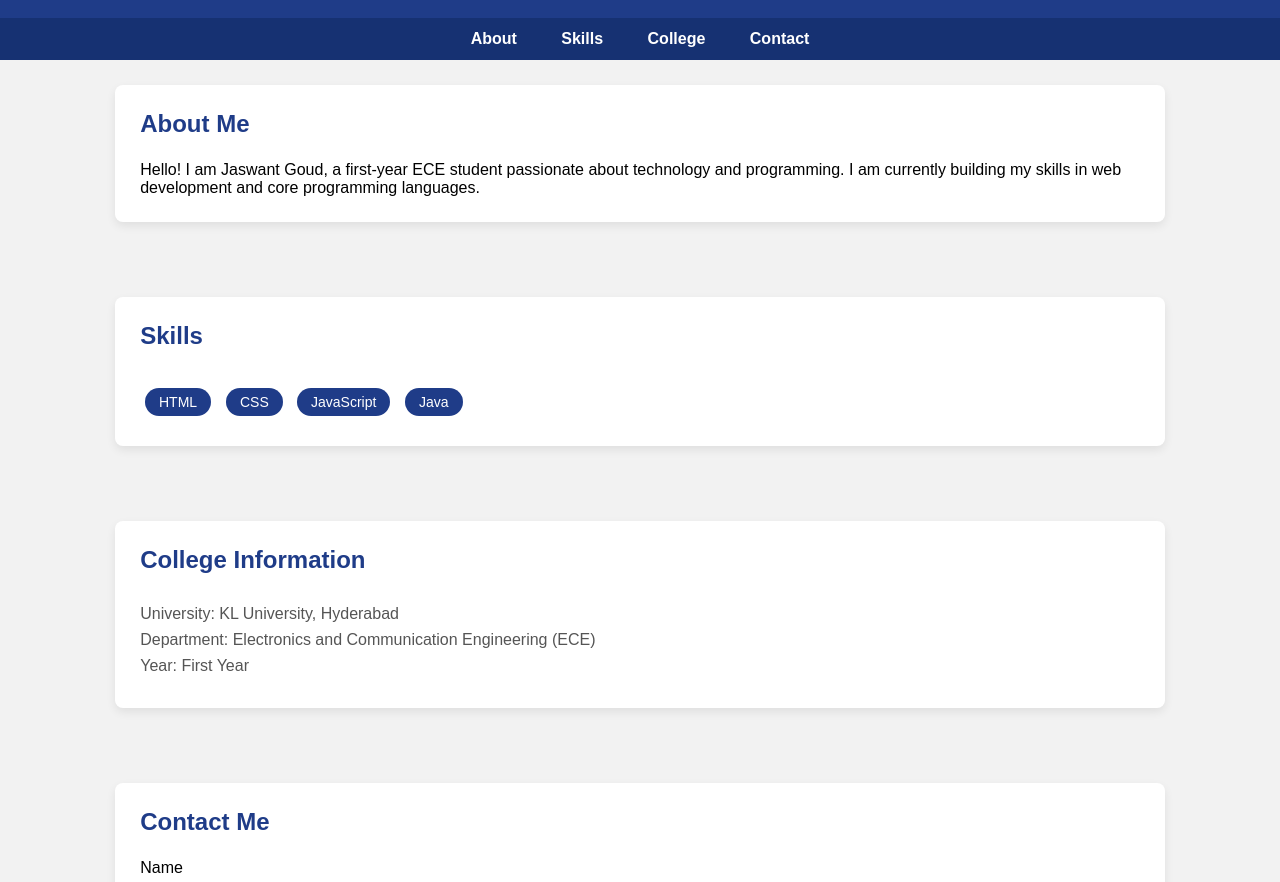
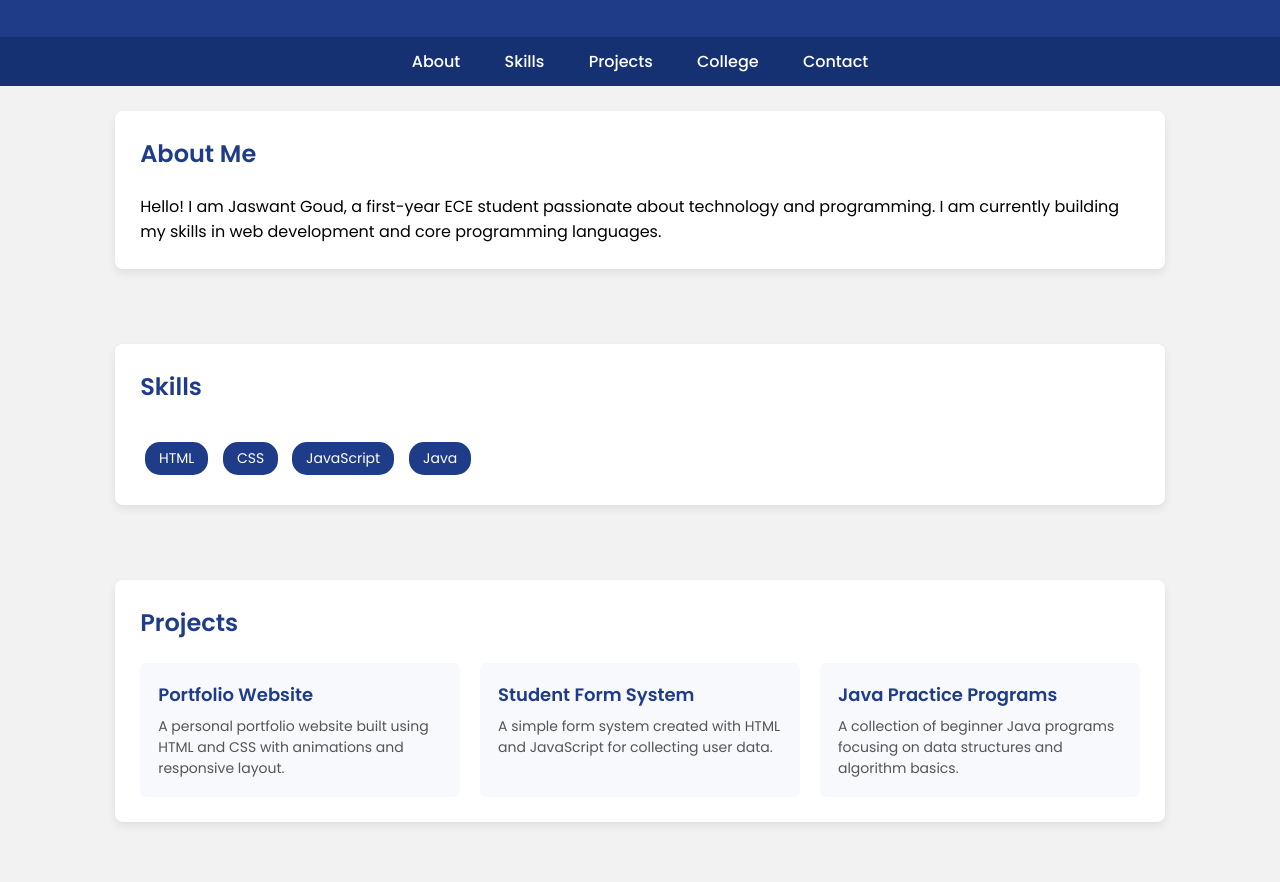
Before and after one commit to jgoud00/professionalportfolio, a plain HTML site: page index.html in a window 1280 px wide. Shown: the part 129-1011 px from the top of the page. Drawn offline with Linux system fonts and the light colour scheme.

Commit message:
Refactor index.html for improved structure and styling

```diff
--- a/index.html
+++ b/index.html
@@ -1,229 +1,300 @@
+
 <!DOCTYPE html>
 <html>
 <head>
 <title>Jaswant Goud | Portfolio</title>
 <meta name="viewport" content="width=device-width, initial-scale=1.0">
+
+<link href="https://fonts.googleapis.com/css2?family=Poppins:wght@300;400;500;600&display=swap" rel="stylesheet">
+
 <style>
-        * { margin: 0; padding: 0; box-sizing: border-box; }
 
-        body {
-            font-family: Arial, sans-serif;
-            background-color: #f2f2f2;
+*{
+margin:0;
+padding:0;
+box-sizing:border-box;
+}
+
+body{
+font-family:'Poppins',sans-serif;
+background:#f2f2f2;
 }
 
 
-        @keyframes fadeInDown {
-            from { opacity: 0; transform: translateY(-30px); }
-            to   { opacity: 1; transform: translateY(0); }
+/* animations */
+
+@keyframes fadeInDown{
+from{opacity:0;transform:translateY(-30px);}
+to{opacity:1;transform:translateY(0);}
 }
-        @keyframes fadeInUp {
-            from { opacity: 0; transform: translateY(40px); }
-            to   { opacity: 1; transform: translateY(0); }
+
+@keyframes fadeInUp{
+from{opacity:0;transform:translateY(40px);}
+to{opacity:1;transform:translateY(0);}
 }
-        @keyframes fadeIn {
-            from { opacity: 0; }
-            to   { opacity: 1; }
+
+@keyframes fadeIn{
+from{opacity:0;}
+to{opacity:1;}
 }
-        @keyframes slideInLeft {
-            from { opacity: 0; transform: translateX(-40px); }
-            to   { opacity: 1; transform: translateX(0); }
+
+@keyframes slideInLeft{
+from{opacity:0;transform:translateX(-40px);}
+to{opacity:1;transform:translateX(0);}
 }
-        @keyframes badgePop {
-            0%   { transform: scale(0); opacity: 0; }
-            70%  { transform: scale(1.1); }
-            100% { transform: scale(1); opacity: 1; }
+
+@keyframes badgePop{
+0%{transform:scale(0);opacity:0;}
+70%{transform:scale(1.1);}
+100%{transform:scale(1);opacity:1;}
 }
 
 
-        header {
-            background-color: #1f3c88;
-            color: white;
-            text-align: center;
-            padding: 40px 0;
-            animation: fadeInDown 0.8s ease both;
+/* header */
+
+header{
+background:#1f3c88;
+color:white;
+text-align:center;
+padding:40px 0;
+animation:fadeInDown 0.8s ease both;
 }
-        header h1 {
-            font-size: 36px;
-            letter-spacing: 2px;
-            animation: fadeInDown 0.8s ease 0.1s both;
+
+header h1{
+font-size:36px;
+letter-spacing:2px;
 }
-        header p {
-            margin-top: 8px;
-            font-size: 15px;
-            color: #c5d0f0;
-            animation: fadeIn 1s ease 0.3s both;
+
+header p{
+margin-top:8px;
+font-size:15px;
+color:#c5d0f0;
 }
 
 
-        nav {
-            background-color: #163172;
-            text-align: center;
-            padding: 12px;
-            animation: fadeInDown 0.8s ease 0.2s both;
-            position: sticky;
-            top: 0;
-            z-index: 100;
-        }
-        nav a {
-            color: white;
-            text-decoration: none;
-            margin: 20px;
-            font-weight: bold;
-            position: relative;
-            padding-bottom: 4px;
-            transition: color 0.3s ease;
+/* navigation */
+
+nav{
+background:#163172;
+text-align:center;
+padding:12px;
+position:sticky;
+top:0;
+z-index:100;
 }
 
-        nav a::after {
-            content: '';
-            position: absolute;
-            bottom: 0; left: 0;
-            width: 0; height: 2px;
-            background-color: #f8b400;
-            transition: width 0.3s ease;
+nav a{
+color:white;
+text-decoration:none;
+margin:20px;
+font-weight:500;
+position:relative;
+padding-bottom:4px;
+transition:0.3s;
 }
-        nav a:hover { color: #f8b400; }
-        nav a:hover::after { width: 100%; }
 
+nav a::after{
+content:'';
+position:absolute;
+bottom:0;
+left:0;
+width:0;
+height:2px;
+background:#f8b400;
+transition:0.3s;
+}
 
-        section {
-            padding: 25px 9%;
+nav a:hover{
+color:#f8b400;
+}
+
+nav a:hover::after{
+width:100%;
 }
 
 
-        .content-box {
-            background: white;
-            padding: 25px;
-            border-radius: 8px;
-            box-shadow: 0 4px 10px rgba(0,0,0,0.08);
-            margin-bottom: 25px;
-            animation: fadeInUp 0.7s ease both;
+/* section */
 
-            transition: transform 0.3s ease, box-shadow 0.3s ease;
-        }
-        .content-box:hover {
-            transform: translateY(-5px);
-            box-shadow: 0 12px 25px rgba(0,0,0,0.12);
+section{
+padding:25px 9%;
 }
 
 
-        section:nth-child(3) .content-box { animation-delay: 0.2s; }
-        section:nth-child(4) .content-box { animation-delay: 0.3s; }
-        section:nth-child(5) .content-box { animation-delay: 0.4s; }
-        section:nth-child(6) .content-box { animation-delay: 0.5s; }
+/* content box */
 
-        h2 {
-            color: #1f3c88;
-            margin-top: 0;
-            margin-bottom: 15px;
-            position: relative;
-            display: inline-block;
+.content-box{
+background:white;
+padding:25px;
+border-radius:8px;
+box-shadow:0 4px 10px rgba(0,0,0,0.08);
+margin-bottom:25px;
+animation:fadeInUp 0.7s ease both;
+transition:0.3s;
 }
 
-        h2::after {
-            content: '';
-            display: block;
-            width: 0;
-            height: 3px;
-            background: #f8b400;
-            margin-top: 5px;
-            transition: width 0.5s ease;
-        }
-        .content-box:hover h2::after { width: 100%; }
-
-        .skills {
-    margin-top: 10px;
-}
-
-        .skills span {
-            display: inline-block;
-            background: #1f3c88;
-            color: white;
-            padding: 6px 14px;
-            margin: 5px;
-            border-radius: 15px;
-            font-size: 14px;
-
-            animation: badgePop 0.5s ease both;
-            transition: background 0.3s ease, transform 0.2s ease;
-            cursor: default;
-        }
-        .skills span:hover {
-            background: #f8b400;
-            color: #1f3c88;
-            transform: scale(1.1);
-        }
-
-        .skills span:nth-child(1) { animation-delay: 0.3s; }
-        .skills span:nth-child(2) { animation-delay: 0.45s; }
-        .skills span:nth-child(3) { animation-delay: 0.6s; }
-        .skills span:nth-child(4) { animation-delay: 0.75s; }
-
-
-        .college-info p {
-            margin: 8px 0;
-            color: #555;
-            animation: slideInLeft 0.6s ease both;
-        }
-        .college-info p:nth-child(2) { animation-delay: 0.1s; }
-        .college-info p:nth-child(3) { animation-delay: 0.2s; }
-        .college-info p:nth-child(4) { animation-delay: 0.3s; }
-
-
-        form input, form textarea {
-            width: 100%;
-            padding: 10px;
-            margin: 8px 0;
-            border: 1px solid #ccc;
-            border-radius: 4px;
-            outline: none;
-            transition: border 0.3s ease, box-shadow 0.3s ease;
-        }
-        form input:focus, form textarea:focus {
-            border: 1px solid #1f3c88;
-            box-shadow: 0 0 8px rgba(31,60,136,0.25);
-        }
-        form button {
-            background-color: #1f3c88;
-            color: white;
-            padding: 12px 20px;
-            border: none;
-            border-radius: 4px;
-            cursor: pointer;
-            font-size: 15px;
-            width: 100%;
-            margin-top: 10px;
-            transition: background-color 0.3s ease, transform 0.2s ease;
-        }
-        form button:hover {
-            background-color: #163172;
-            transform: scale(1.02);
+.content-box:hover{
+transform:translateY(-5px);
+box-shadow:0 12px 25px rgba(0,0,0,0.12);
 }
 
 
-        footer {
-            background-color: #1f3c88;
-            color: white;
-            text-align: center;
-            padding: 20px;
-            margin-top: 20px;
-            animation: fadeIn 1s ease 0.8s both;
+/* headings */
+
+h2{
+color:#1f3c88;
+margin-bottom:15px;
+position:relative;
+display:inline-block;
 }
+
+h2::after{
+content:'';
+display:block;
+width:0;
+height:3px;
+background:#f8b400;
+margin-top:5px;
+transition:0.5s;
+}
+
+.content-box:hover h2::after{
+width:100%;
+}
+
+
+/* skills */
+
+.skills{
+margin-top:10px;
+}
+
+.skills span{
+display:inline-block;
+background:#1f3c88;
+color:white;
+padding:6px 14px;
+margin:5px;
+border-radius:15px;
+font-size:14px;
+animation:badgePop 0.5s ease both;
+transition:0.3s;
+}
+
+.skills span:hover{
+background:#f8b400;
+color:#1f3c88;
+transform:scale(1.1);
+}
+
+
+/* projects */
+
+.projects{
+display:grid;
+grid-template-columns:repeat(auto-fit,minmax(220px,1fr));
+gap:20px;
+}
+
+.project-card{
+background:#f8f9fc;
+padding:18px;
+border-radius:6px;
+transition:0.3s;
+}
+
+.project-card:hover{
+transform:translateY(-6px);
+box-shadow:0 10px 20px rgba(0,0,0,0.12);
+}
+
+.project-card h3{
+color:#1f3c88;
+margin-bottom:8px;
+font-size:18px;
+}
+
+.project-card p{
+color:#555;
+font-size:14px;
+}
+
+
+/* college */
+
+.college-info p{
+margin:8px 0;
+color:#555;
+animation:slideInLeft 0.6s ease both;
+}
+
+
+/* form */
+
+form input,form textarea{
+width:100%;
+padding:10px;
+margin:8px 0;
+border:1px solid #ccc;
+border-radius:4px;
+outline:none;
+transition:0.3s;
+}
+
+form input:focus,form textarea:focus{
+border:1px solid #1f3c88;
+box-shadow:0 0 8px rgba(31,60,136,0.25);
+}
+
+form button{
+background:#1f3c88;
+color:white;
+padding:12px 20px;
+border:none;
+border-radius:4px;
+cursor:pointer;
+font-size:15px;
+width:100%;
+margin-top:10px;
+transition:0.3s;
+}
+
+form button:hover{
+background:#163172;
+transform:scale(1.02);
+}
+
+
+
+footer{
+background:#1f3c88;
+color:white;
+text-align:center;
+padding:20px;
+margin-top:20px;
+animation:fadeIn 1s ease both;
+}
+
 </style>
 </head>
+
+
 <body>
+
 
 <header>
 <h1>Jaswant Goud</h1>
 <p>First Year Student | Electronics and Communication Engineering (ECE)</p>
 </header>
 
+
 <nav>
 <a href="#about">About</a>
 <a href="#skills">Skills</a>
+<a href="#projects">Projects</a>
 <a href="#college">College</a>
 <a href="#contact">Contact</a>
 </nav>
+
 
 <section id="about">
 <div class="content-box">
@@ -232,8 +303,10 @@
 </div>
 </section>
 
+
 <section id="skills">
 <div class="content-box">
+
 <h2>Skills</h2>
 
 <div class="skills">
@@ -246,33 +319,74 @@
 </div>
 </section>
 
+
+<section id="projects">
+<div class="content-box">
+
+<h2>Projects</h2>
+
+<div class="projects">
+
+<div class="project-card">
+<h3>Portfolio Website</h3>
+<p>A personal portfolio website built using HTML and CSS with animations and responsive layout.</p>
+</div>
+
+<div class="project-card">
+<h3>Student Form System</h3>
+<p>A simple form system created with HTML and JavaScript for collecting user data.</p>
+</div>
+
+<div class="project-card">
+<h3>Java Practice Programs</h3>
+<p>A collection of beginner Java programs focusing on data structures and algorithm basics.</p>
+</div>
+
+</div>
+
+</div>
+</section>
+
+
 <section id="college">
 <div class="content-box college-info">
+
 <h2>College Information</h2>
+
 <p>University: KL University, Hyderabad</p>
 <p>Department: Electronics and Communication Engineering (ECE)</p>
 <p>Year: First Year</p>
+
 </div>
 </section>
 
+
 <section id="contact">
 <div class="content-box">
+
 <h2>Contact Me</h2>
+
 <form>
 <label>Name</label>
 <input type="text" placeholder="Enter your name" required>
+
 <label>Email</label>
 <input type="email" placeholder="Enter your email" required>
+
 <label>Message</label>
 <textarea rows="4" placeholder="Enter your message" required></textarea>
+
 <button type="submit">Send Message</button>
 </form>
+
 </div>
 </section>
 
+
 <footer>
-    <p>2026 Jaswant Goud | First Year ECE Student</p>
+<p>© 2026 Jaswant Goud | First Year ECE Student</p>
 </footer>
+
 
 </body>
 </html>
```
Lines whose indentation alone changed are shown as unchanged.
